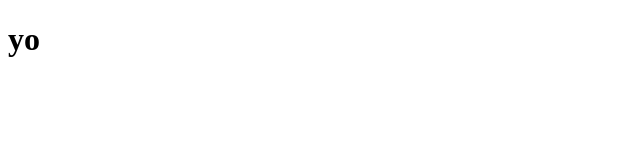
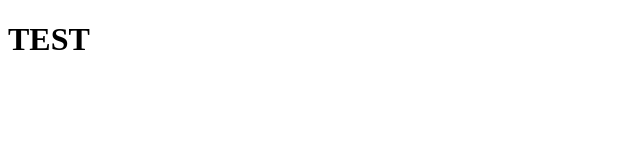
Before and after one commit to GenesisZ0/cv, a plain HTML site: page index.html in a window 1280 px wide. Shown: the whole page, without its empty margins (0-640 px from the left). Drawn offline with Linux system fonts and the light colour scheme.

Commit message:
Update index.html

```diff
--- a/index.html
+++ b/index.html
@@ -6,6 +6,6 @@
 </head>
 <body>
 
-<h1> yo </h1>
+<h1> TEST </h1>
 </body>
 </html>
```
